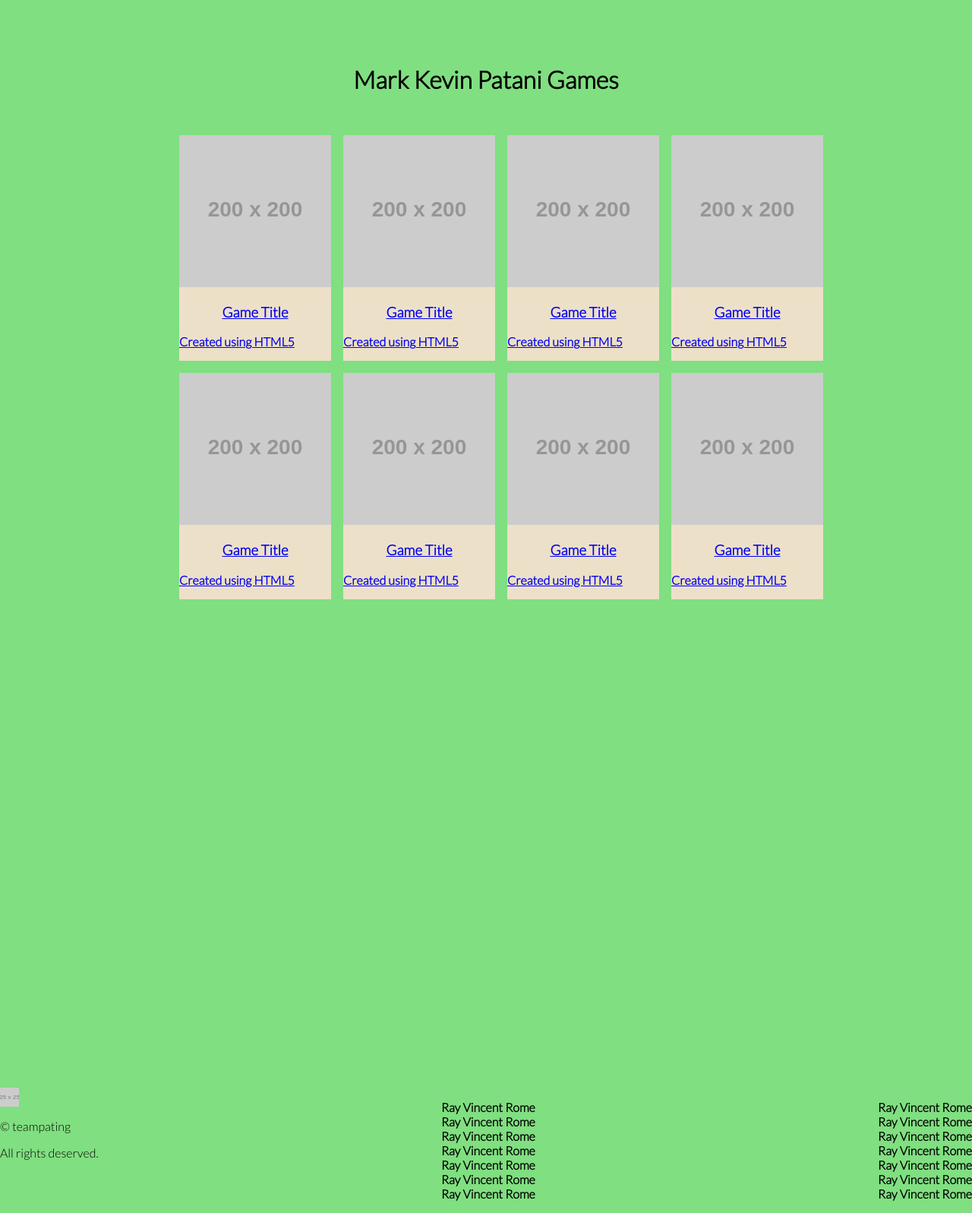
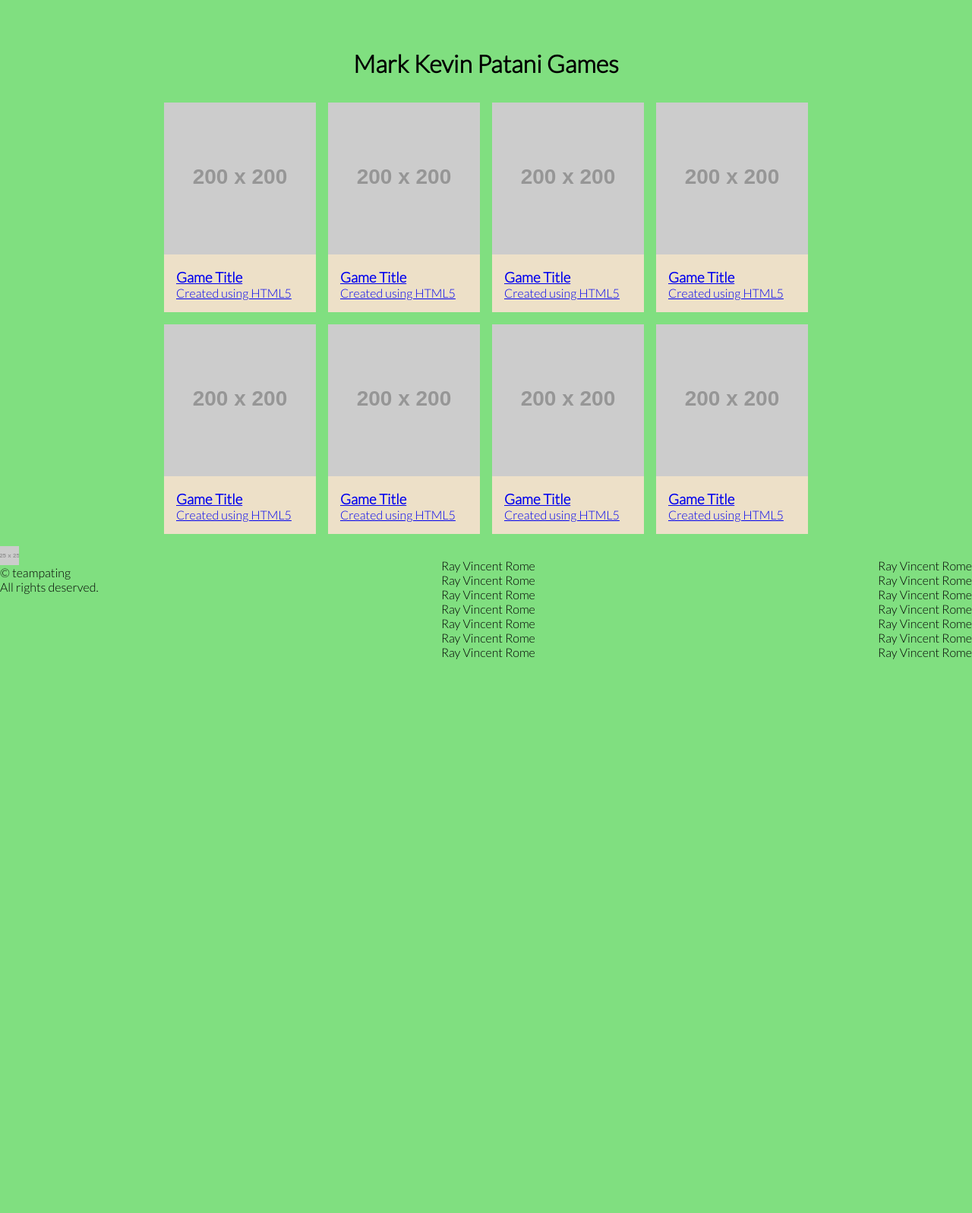
Before and after one commit to John-Pio/PatingGames, a PHP site: page / in a window 1280 px wide. Shown: the part 100-1697 px from the top of the page at 76% size. After the commit the page ends 968 px from the top, so only its background shows below. Run offline with PHP 8.4, Linux system fonts and the light colour scheme; grey boxes labelled with a size stand in for pictures from a placeholder-image service; some libraries are stand-ins or nearby versions.

Commit message:
Update grid size

```diff
--- a/style/style.css
+++ b/style/style.css
@@ -9,8 +9,12 @@ body {
     background-color:rgb(128, 223, 128)
 }
 
-a, h1, h2, h3, h4, h5, h6 {
-    font-weight: bold;
+h1, h2, h3, h4, h5, h6, p {
+    margin: 0;
+}
+
+ul {
+  padding: 0;
 }
 
 li {
@@ -28,6 +32,7 @@ nav {
 }
 
 nav a {
+    font-weight: bold;
     font-size: 18px;
     text-align: center;
     color: rgb(211, 240, 219);
@@ -74,7 +79,7 @@ main #best {
 
 main ul {
     display: grid;
-    grid-template: repeat(4, 1fr) / repeat(4, 1fr);
+    grid-template-columns: repeat(4, 1fr);
     gap: 1em;
 }
 
@@ -84,8 +89,9 @@ main .card {
     width: 200px;
 }
 
-main .card .info h3 {
-    text-align: center;
+main .card .info {
+  margin: 1em 0;
+  padding: 0 1em;
 }
 
 /* Footer Styles */
```
